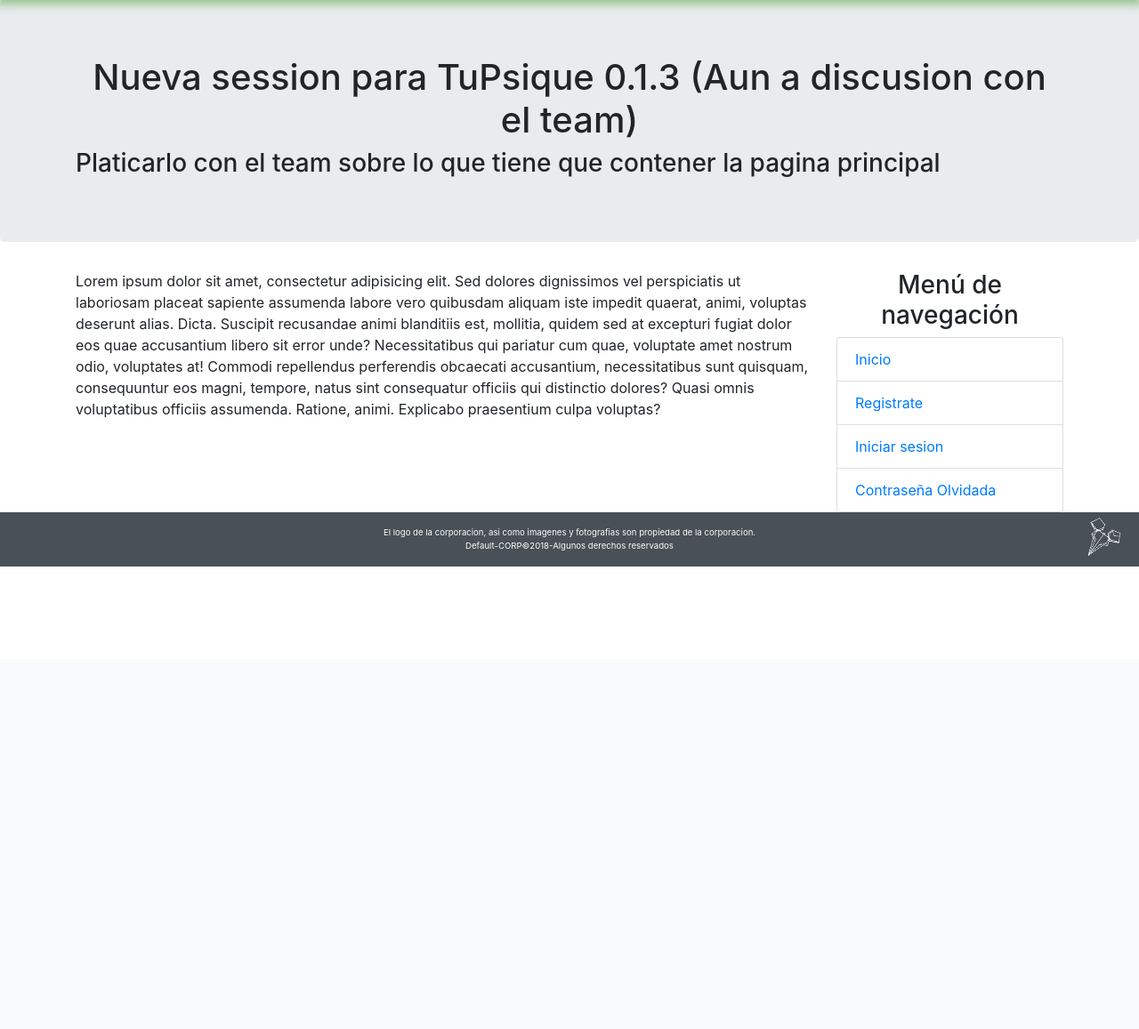
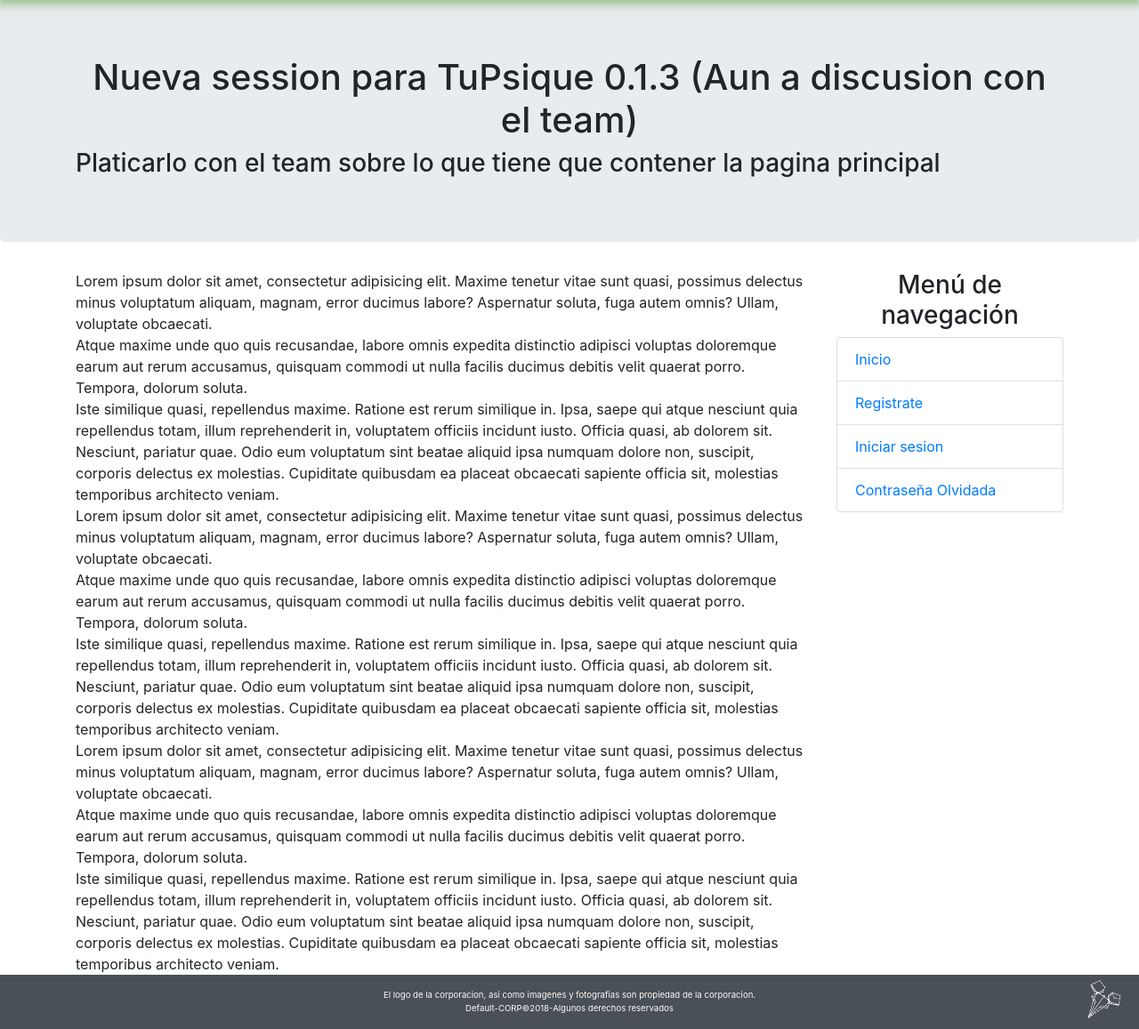
Before and after one commit to d3f4ult0/defaulcorp, a PHP site: template view/index.view.php in a window 1280 px wide. Shown: the part 59-1216 px from the top of the page at 89% size. Before the commit the page ends 696 px from the top, so only its background shows below. Run offline with PHP 8.4, Linux system fonts and the light colour scheme; the template is opened without the code that fills it, so the values that code supplies are empty.

Commit message:
Se agregan lorems al index para rellenar pagina

```diff
--- a/view/index.view.php
+++ b/view/index.view.php
@@ -8,9 +8,19 @@
 <div class="container">
   <div class="row">
     <div class="col-12 col-md-9">
-      <span>Lorem ipsum dolor sit amet, consectetur adipisicing elit. Sed dolores dignissimos vel perspiciatis ut laboriosam placeat sapiente assumenda labore vero quibusdam aliquam iste impedit quaerat, animi, voluptas deserunt alias. Dicta.</span>
-      <span>Suscipit recusandae animi blanditiis est, mollitia, quidem sed at excepturi fugiat dolor eos quae accusantium libero sit error unde? Necessitatibus qui pariatur cum quae, voluptate amet nostrum odio, voluptates at!</span>
-      <span>Commodi repellendus perferendis obcaecati accusantium, necessitatibus sunt quisquam, consequuntur eos magni, tempore, natus sint consequatur officiis qui distinctio dolores? Quasi omnis voluptatibus officiis assumenda. Ratione, animi. Explicabo praesentium culpa voluptas?</span>
+      <span>Lorem ipsum dolor sit amet, consectetur adipisicing elit. Maxime tenetur vitae sunt quasi, possimus delectus minus voluptatum aliquam, magnam, error ducimus labore? Aspernatur soluta, fuga autem omnis? Ullam, voluptate obcaecati.</span><br>
+      <span>Atque maxime unde quo quis recusandae, labore omnis expedita distinctio adipisci voluptas doloremque earum aut rerum accusamus, quisquam commodi ut nulla facilis ducimus debitis velit quaerat porro. Tempora, dolorum soluta.</span><br>
+      <span>Iste similique quasi, repellendus maxime. Ratione est rerum similique in. Ipsa, saepe qui atque nesciunt quia repellendus totam, illum reprehenderit in, voluptatem officiis incidunt iusto. Officia quasi, ab dolorem sit.</span><br>
+      <span>Nesciunt, pariatur quae. Odio eum voluptatum sint beatae aliquid ipsa numquam dolore non, suscipit, corporis delectus ex molestias. Cupiditate quibusdam ea placeat obcaecati sapiente officia sit, molestias temporibus architecto veniam.</span><br>
+      <span>Lorem ipsum dolor sit amet, consectetur adipisicing elit. Maxime tenetur vitae sunt quasi, possimus delectus minus voluptatum aliquam, magnam, error ducimus labore? Aspernatur soluta, fuga autem omnis? Ullam, voluptate obcaecati.</span><br>
+      <span>Atque maxime unde quo quis recusandae, labore omnis expedita distinctio adipisci voluptas doloremque earum aut rerum accusamus, quisquam commodi ut nulla facilis ducimus debitis velit quaerat porro. Tempora, dolorum soluta.</span><br>
+      <span>Iste similique quasi, repellendus maxime. Ratione est rerum similique in. Ipsa, saepe qui atque nesciunt quia repellendus totam, illum reprehenderit in, voluptatem officiis incidunt iusto. Officia quasi, ab dolorem sit.</span><br>
+      <span>Nesciunt, pariatur quae. Odio eum voluptatum sint beatae aliquid ipsa numquam dolore non, suscipit, corporis delectus ex molestias. Cupiditate quibusdam ea placeat obcaecati sapiente officia sit, molestias temporibus architecto veniam.</span><br>
+      <span>Lorem ipsum dolor sit amet, consectetur adipisicing elit. Maxime tenetur vitae sunt quasi, possimus delectus minus voluptatum aliquam, magnam, error ducimus labore? Aspernatur soluta, fuga autem omnis? Ullam, voluptate obcaecati.</span><br>
+      <span>Atque maxime unde quo quis recusandae, labore omnis expedita distinctio adipisci voluptas doloremque earum aut rerum accusamus, quisquam commodi ut nulla facilis ducimus debitis velit quaerat porro. Tempora, dolorum soluta.</span><br>
+      <span>Iste similique quasi, repellendus maxime. Ratione est rerum similique in. Ipsa, saepe qui atque nesciunt quia repellendus totam, illum reprehenderit in, voluptatem officiis incidunt iusto. Officia quasi, ab dolorem sit.</span><br>
+      <span>Nesciunt, pariatur quae. Odio eum voluptatum sint beatae aliquid ipsa numquam dolore non, suscipit, corporis delectus ex molestias. Cupiditate quibusdam ea placeat obcaecati sapiente officia sit, molestias temporibus architecto veniam.</span><br>
+
     </div>
     <?php require 'view/aside.php'; ?>
   </div>
```
